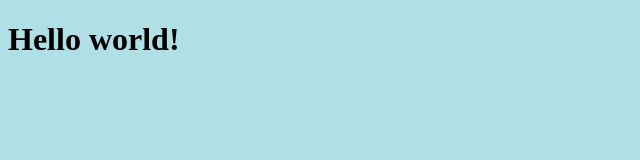
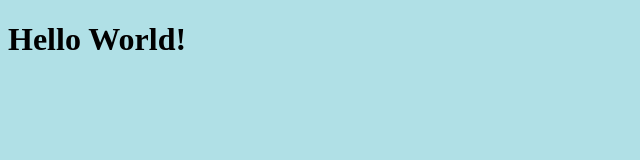
Before and after one commit to melvinsembrano/webpack-react-starter-app, a React app: page / in a window 1280 px wide. Shown: the top 160 px of the page, without its empty margins (0-640 px from the left). Built offline with nearby package versions, Linux system fonts and the light colour scheme; the HTML template or start-up script is replaced by a standard one.

Commit message:
added sample test file

```diff
--- a/src/App.js
+++ b/src/App.js
@@ -1,10 +1,11 @@
 import React from 'react'
 import ReactDOM from 'react-dom'
 import './style.css'
+import Hello from './hello'
 
 document.addEventListener('DOMContentLoaded', () => {
   ReactDOM.render(
-    <h1>Hello world!</h1>,
+    <Hello name="World" />,
     document.body.appendChild(document.createElement('div')),
   )
 })
--- /dev/null
+++ b/src/hello.js
@@ -0,0 +1,9 @@
+import React from 'react'
+
+export default class Hello extends React.Component {
+  render() {
+    return (
+      <h1>Hello {this.props.name}!</h1>
+    )
+  }
+}
```
Also changed, not shown: package.json (+14 -1 lines), .babelrc, 2 other files (tests, documents, lock files or other folders).
